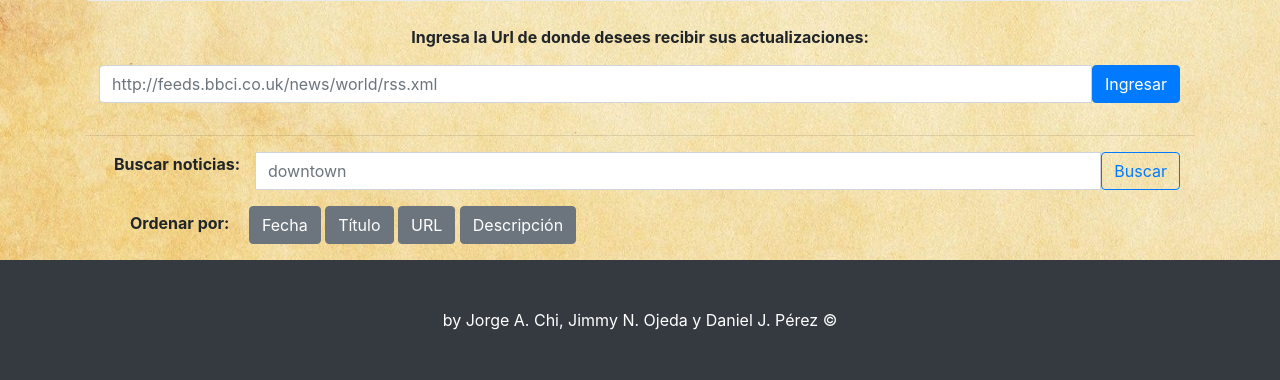
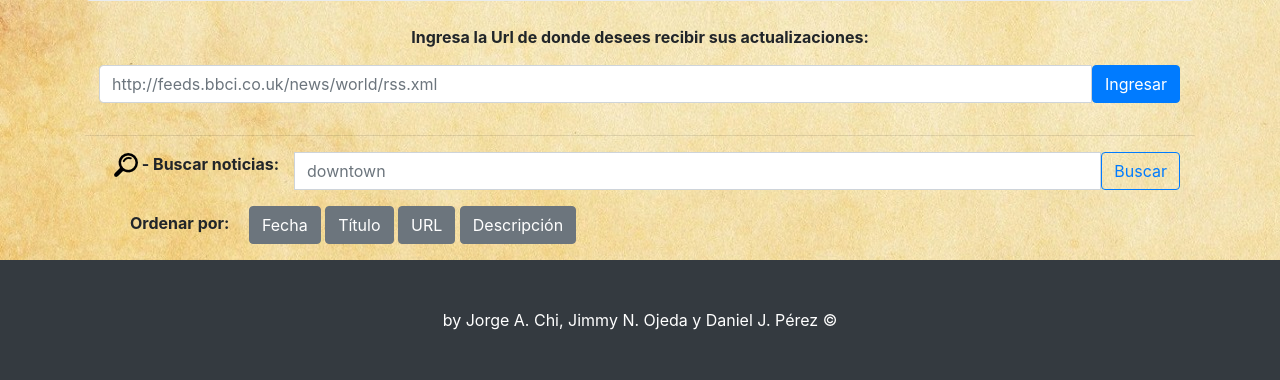
Before and after one commit to danieljpay/Opt_apps_web-proy, a PHP site: page / in a window 1280 px wide. Shown: the part 512-892 px from the top of the page. Run offline with PHP 8.4, Linux system fonts and the light colour scheme; data comes from the database, SQL or seed files in the repository.

Commit message:
icono de búsqueda agregado

```diff
--- a/index.php
+++ b/index.php
@@ -156,7 +156,7 @@
 						class="col-sm-auto control-label"
 						for=""
 					>
-						<strong>Buscar noticias:</strong>
+						<strong><img src="./public/assets/search-icon.png"/> - Buscar noticias:</strong>
 					</label>
 					<input
 						class="form-control"
```
Also changed, not shown: public/assets/search-icon.png (added).
